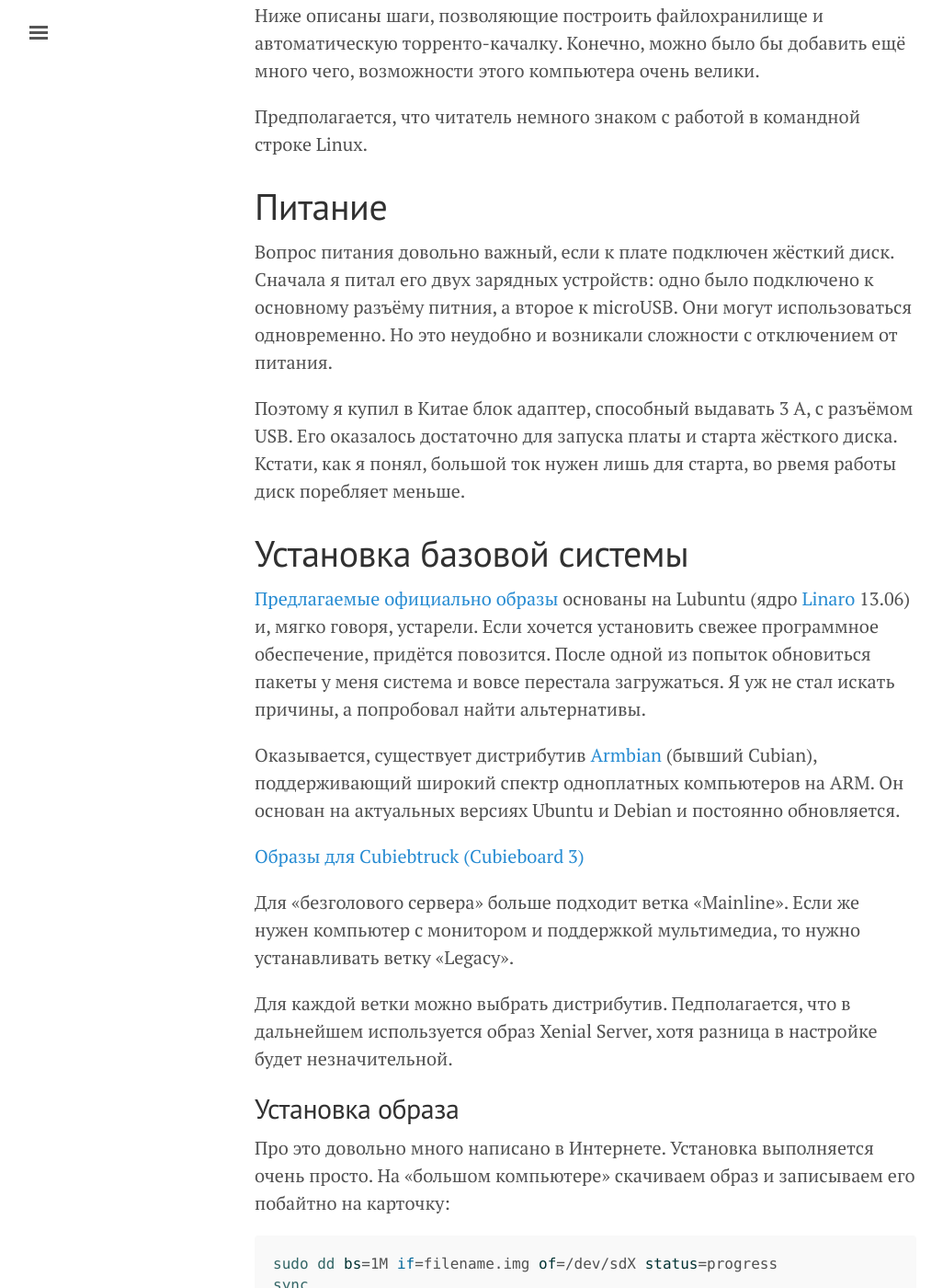
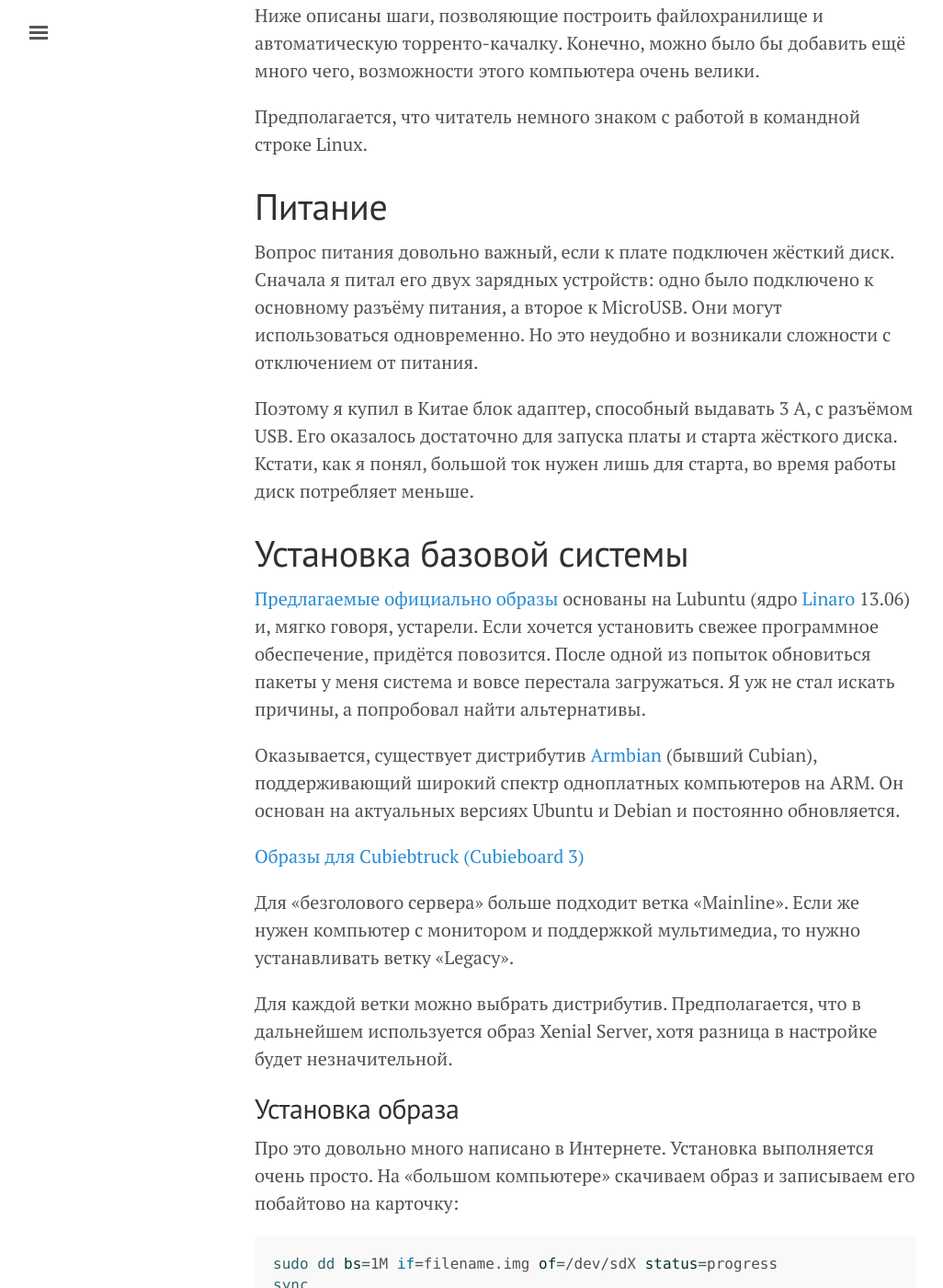
Before and after one commit to velikodniy/velikodniy.github.io, a Jekyll site: the page built from _posts/2016-11-17-cubietruck-as-nas.md, in a window 1280 px wide and 1400 px high, scrolled down 1647 px. Shown: the whole window at 92% size, without its empty margins (3-1029 px from the left). Built offline with Jekyll 4.4.1, drawn with Linux system fonts in a browser that asks for light colours; a script that is not in the unit is left out; some of the changed text lies outside the part shown.

Commit message:
Fix typos

```diff
--- a/_posts/2016-11-17-cubietruck-as-nas.md
+++ b/_posts/2016-11-17-cubietruck-as-nas.md
@@ -61,14 +61,14 @@
 
 Вопрос питания довольно важный, если к плате подключен жёсткий
 диск. Сначала я питал его двух зарядных устройств: одно было
-подключено к основному разъёму питния, а второе к microUSB. Они могут
+подключено к основному разъёму питания, а второе к MicroUSB. Они могут
 использоваться одновременно. Но это неудобно и возникали сложности с
 отключением от питания.
 
 Поэтому я купил в Китае блок адаптер, способный выдавать 3 А, с
 разъёмом USB. Его оказалось достаточно для запуска платы и старта
 жёсткого диска. Кстати, как я понял, большой ток нужен лишь для старта,
-во рвемя работы диск поребляет меньше.
+во время работы диск потребляет меньше.
 
 Установка базовой системы
 =========================
@@ -92,7 +92,7 @@
 нужен компьютер с монитором и поддержкой мультимедиа, то нужно
 устанавливать ветку «Legacy».
 
-Для каждой ветки можно выбрать дистрибутив. Педполагается, что в
+Для каждой ветки можно выбрать дистрибутив. Предполагается, что в
 дальнейшем используется образ Xenial Server, хотя разница в настройке
 будет незначительной.
 
@@ -101,7 +101,7 @@
 
 Про это довольно много написано в Интернете. Установка выполняется
 очень просто. На «большом компьютере» скачиваем образ и записываем его
-побайтно на карточку:
+побайтово на карточку:
 
 ~~~ bash
 sudo dd bs=1M if=filename.img of=/dev/sdX status=progress
```
Also changed, not shown: other parts of _posts/2016-11-17-cubietruck-as-nas.md (+8 -8 lines), _posts/2017-01-06-power-control.md (+3 -3 lines), _posts/2017-08-14-gpgpu-opengles.md (+21 -21 lines).
